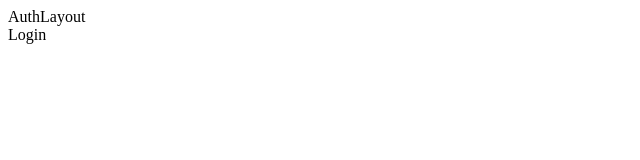
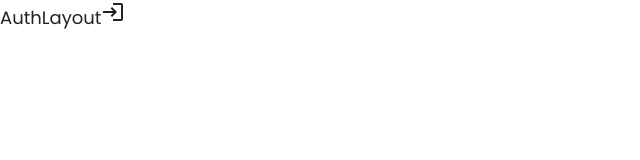
Before and after one commit to Twodor21/za-travel, a React (Vite) app: page /login in a window 1280 px wide. Shown: the top 160 px of the page, without its empty margins (0-640 px from the left). Built offline with nearby package versions, Linux system fonts and the light colour scheme.

Commit message:
feat: added mui setup

```diff
--- a/index.html
+++ b/index.html
@@ -1,8 +1,18 @@
-<!DOCTYPE html>
+<!doctype html>
 <html lang="en">
   <head>
     <meta charset="UTF-8" />
     <meta name="viewport" content="width=device-width, initial-scale=1.0" />
+    <link rel="preconnect" href="https://fonts.googleapis.com" />
+    <link rel="preconnect" href="https://fonts.gstatic.com" crossorigin />
+    <link
+      rel="stylesheet"
+      href="https://fonts.googleapis.com/css2?family=Roboto:wght@300;400;500;600;700;800;900&display=swap"
+    />
+    <link
+      href="https://fonts.googleapis.com/css2?family=Inter:wght@400;500;600&family=Poppins:ital,wght@0,300;0,400;0,500;0,600;0,700;0,800;0,900;1,300;1,400;1,500;1,600;1,700;1,800;1,900&display=swap"
+      rel="stylesheet"
+    />
     <title>Za Travel</title>
   </head>
   <body>
--- a/src/app/App.tsx
+++ b/src/app/App.tsx
@@ -1,20 +1,12 @@
-import { Route, Routes } from "react-router-dom";
-
-import AuthLayout from "@features/ui/layout/AuthLayout";
-import Home from "@pages/home";
-import Login from "@pages/login";
-import NotFoundPage from "@pages/not-found";
-import SignUp from "@pages/sign-up";
+import { AppRouter } from "@config/routes";
+import { theme } from "@config/styles";
+import { CssBaseline, ThemeProvider } from "@mui/material";
 
 export default function App() {
   return (
-    <Routes>
-      <Route path="/" element={<Home />} />
-      <Route element={<AuthLayout />}>
-        <Route path="/sign-up" element={<SignUp />} />
-        <Route path="/login" element={<Login />} />
-      </Route>
-      <Route path="*" element={<NotFoundPage />} />
-    </Routes>
+    <ThemeProvider theme={theme}>
+      <CssBaseline />
+      <AppRouter />
+    </ThemeProvider>
   );
 }
--- /dev/null
+++ b/src/app/config/routes/AppRouter.tsx
@@ -0,0 +1,19 @@
+import { Route, Routes } from "react-router-dom";
+
+import AuthLayout from "@features/ui/layout/AuthLayout";
+import { Home, Login } from "@mui/icons-material";
+import NotFoundPage from "@pages/not-found";
+import SignUpPage from "@pages/sign-up";
+
+export default function AppRouter() {
+  return (
+    <Routes>
+      <Route path="/" element={<Home />} />
+      <Route element={<AuthLayout />}>
+        <Route path="/sign-up" element={<SignUpPage />} />
+        <Route path="/login" element={<Login />} />
+      </Route>
+      <Route path="*" element={<NotFoundPage />} />
+    </Routes>
+  );
+}
--- /dev/null
+++ b/src/app/config/routes/index.ts
@@ -0,0 +1 @@
+export { default as AppRouter } from "./AppRouter";
--- /dev/null
+++ b/src/app/config/styles/FontFamilies.ts
@@ -0,0 +1,4 @@
+const FontFamilies = {
+  poppins: "Poppins, Roboto, sans-serif",
+};
+export default FontFamilies;
--- /dev/null
+++ b/src/app/config/styles/FontWeights.ts
@@ -0,0 +1,8 @@
+const FontWeights = {
+  regular: 400,
+  medium: 500,
+  semibold: 600,
+  bold: 700,
+};
+
+export default FontWeights;
--- /dev/null
+++ b/src/app/config/styles/index.ts
@@ -0,0 +1 @@
+export { default as theme } from "./theme";
--- /dev/null
+++ b/src/app/config/styles/theme.ts
@@ -0,0 +1,110 @@
+import { createTheme } from "@mui/material";
+
+import FontFamilies from "./FontFamilies";
+import FontWeights from "./FontWeights";
+
+const theme = createTheme({
+  palette: {
+    primary: {
+      main: "#729E65",
+    },
+  },
+});
+
+theme.typography.h1 = {
+  fontSize: "2rem",
+  lineHeight: "3rem",
+  fontFamily: FontFamilies.poppins,
+  fontWeight: FontWeights.medium,
+
+  [theme.breakpoints.down("md")]: {
+    fontSize: "1.5rem",
+    lineHeight: "2.25rem",
+  },
+};
+
+theme.typography.h2 = {
+  fontFamily: FontFamilies.poppins,
+  fontWeight: FontWeights.medium,
+  fontSize: "1.875rem",
+  lineHeight: "2.813rem",
+
+  [theme.breakpoints.down("md")]: {
+    fontSize: "1.375rem",
+    lineHeight: "2.063rem",
+  },
+};
+
+theme.typography.h4 = {
+  fontFamily: FontFamilies.poppins,
+  fontWeight: FontWeights.medium,
+  fontSize: "1.5rem",
+  lineHeight: "2.25rem",
+
+  [theme.breakpoints.down("md")]: {
+    fontSize: "1.25rem",
+    lineHeight: "1.875rem",
+  },
+};
+
+theme.typography.h5 = {
+  fontFamily: FontFamilies.poppins,
+  fontWeight: FontWeights.medium,
+  fontSize: "1.375rem",
+  lineHeight: "2.063rem",
+};
+theme.typography.h6 = {
+  fontFamily: FontFamilies.poppins,
+  fontWeight: FontWeights.medium,
+  fontSize: "1.25rem",
+  lineHeight: "1.875rem",
+  [theme.breakpoints.down("md")]: {
+    fontSize: "1.125rem",
+    lineHeight: "1.688rem",
+  },
+};
+
+theme.typography.body1 = {
+  fontFamily: FontFamilies.poppins,
+  fontWeight: FontWeights.regular,
+  fontSize: "1.125rem",
+  lineHeight: "1.688rem",
+  [theme.breakpoints.down("md")]: {
+    fontSize: "1rem",
+    lineHeight: "1.5rem",
+  },
+};
+
+theme.typography.body2 = {
+  fontFamily: FontFamilies.poppins,
+  fontWeight: FontWeights.medium,
+  fontSize: "1.125rem",
+  lineHeight: "1.688rem",
+  [theme.breakpoints.down("md")]: {
+    fontSize: "1rem",
+    lineHeight: "1.5rem",
+  },
+};
+
+theme.typography.subtitle1 = {
+  fontFamily: FontFamilies.poppins,
+  fontWeight: FontWeights.regular,
+  fontSize: "1rem",
+  lineHeight: "1.5rem",
+};
+
+theme.typography.subtitle2 = {
+  fontFamily: FontFamilies.poppins,
+  fontWeight: FontWeights.medium,
+  fontSize: "1rem",
+  lineHeight: "1.5rem",
+};
+
+theme.typography.caption = {
+  fontFamily: FontFamilies.poppins,
+  fontWeight: FontWeights.regular,
+  fontSize: "0.875rem",
+  lineHeight: "1.313rem",
+};
+
+export default theme;
--- a/src/pages/login.tsx
+++ b/src/pages/login.tsx
@@ -1,3 +1,10 @@
+import { Button, Typography } from "@mui/material";
+
 export default function LoginPage() {
-  return <div>Login</div>;
+  return (
+    <div>
+      <Typography variant="h1">Login</Typography>
+      <Button variant="contained">Hello world</Button>
+    </div>
+  );
 }
--- a/vite.config.ts
+++ b/vite.config.ts
@@ -1,6 +1,7 @@
+import path from "path";
 import { defineConfig } from "vite";
+
 import react from "@vitejs/plugin-react";
-import path from "path";
 
 // https://vitejs.dev/config/
 export default defineConfig({
@@ -9,6 +10,7 @@
     alias: {
       "@pages": path.resolve(__dirname, "src/pages"),
       "@features": path.resolve(__dirname, "src/features"),
+      "@config": path.resolve(__dirname, "./src/app/config"),
     },
   },
 });
```
Also changed, not shown: package.json (+21 -17 lines), tsconfig.json (+7 -6 lines), 1 other file (tests, documents, lock files or other folders).
